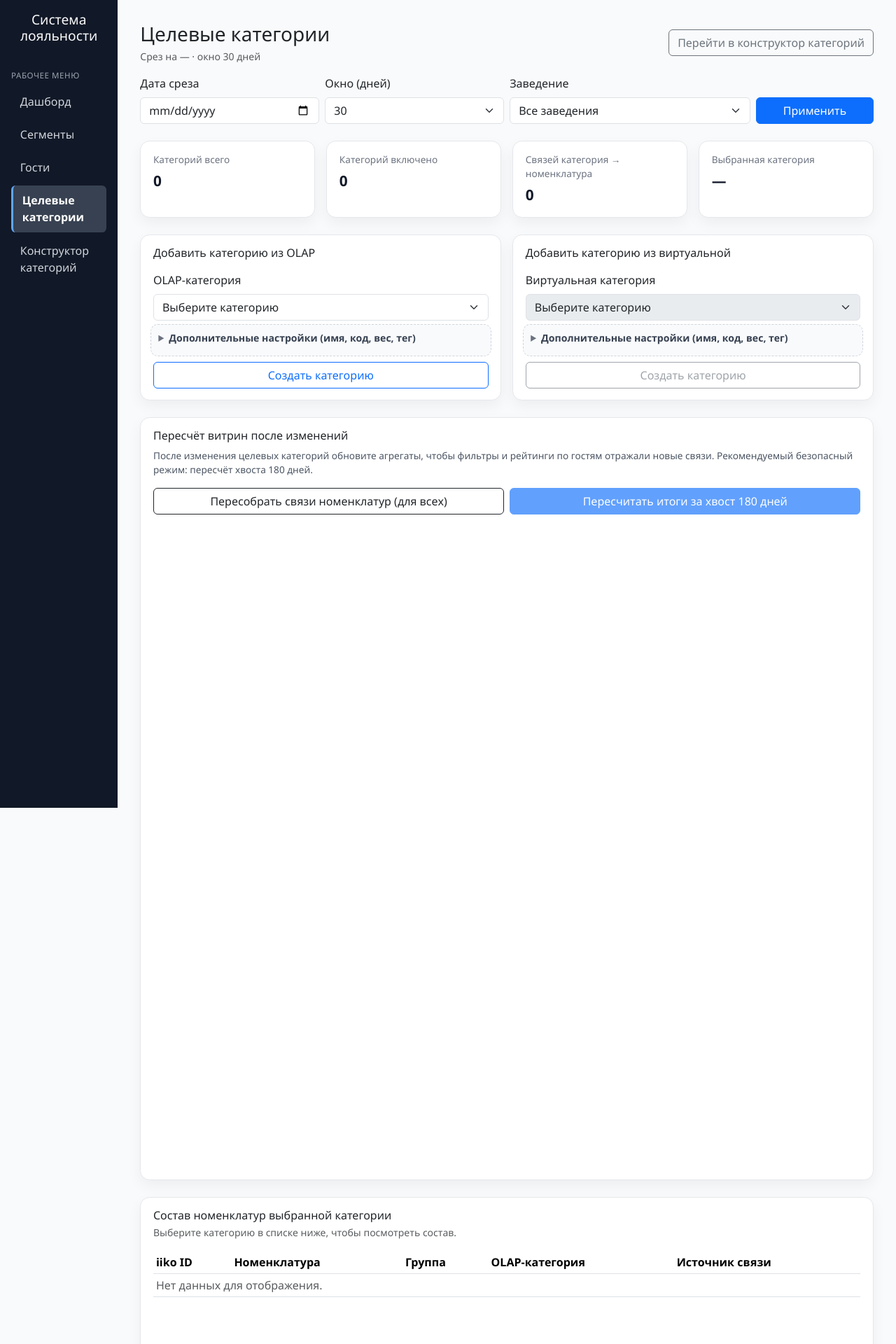
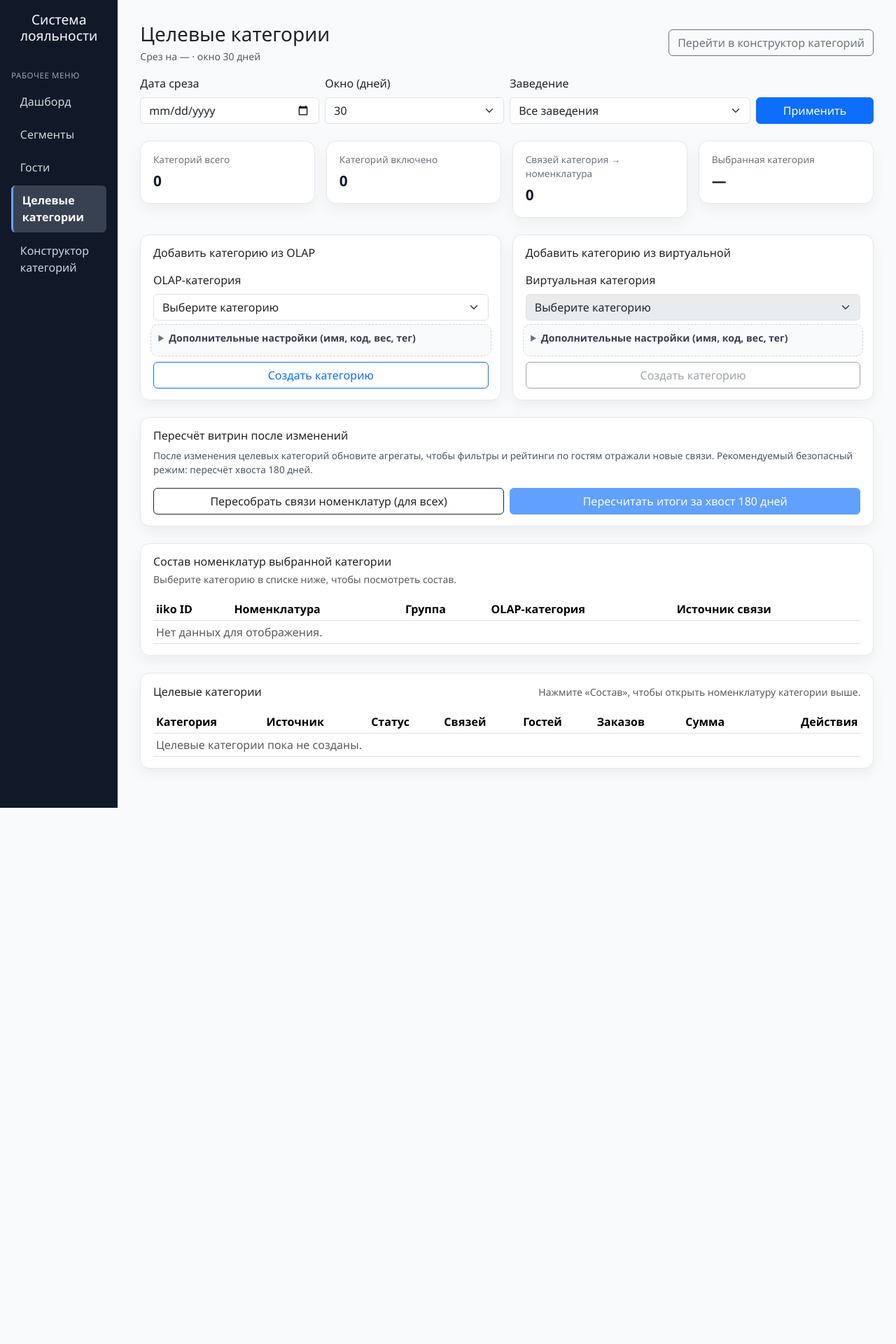
Before and after one commit to Evgl2004/bonusart_01, a Django app: page /focus-categories/ in a window 1280 px wide. Shown: the top 1920 px of the page at 70% size. After the commit the page ends 1154 px from the top, so only its background shows below. Run offline with Django 5.2, Linux system fonts and the light colour scheme; data that the repository does not hold is empty; parts of the project's set-up code (start-up, migrations or seed data) failed here and were passed over; some libraries are stand-ins or nearby versions.

Commit message:
fix(ui): уплотнить вёрстку страницы целевых категорий

```diff
--- a/guests/templates/guests/focus_categories_workbench.html
+++ b/guests/templates/guests/focus_categories_workbench.html
@@ -9,7 +9,6 @@
     border-radius: 0.85rem;
     background: #fff;
     box-shadow: 0 8px 20px rgba(17, 24, 39, 0.05);
-    height: 100%;
   }
 
   .fc-card .card-body {
@@ -29,7 +28,7 @@
   }
 
   .fc-table-wrap {
-    max-height: 520px;
+    max-height: 420px;
     overflow: auto;
   }
 
@@ -59,7 +58,11 @@
   }
 
   .fc-composition-wrap {
-    max-height: 460px;
+    max-height: 320px;
+  }
+
+  .fc-focus-list-wrap {
+    max-height: 360px;
   }
 </style>
 {% endblock %}
@@ -332,7 +335,7 @@
       <span class="small text-muted">Нажмите «Состав», чтобы открыть номенклатуру категории выше.</span>
     </div>
 
-    <div class="fc-table-wrap">
+    <div class="fc-table-wrap fc-focus-list-wrap">
       <table class="table table-sm align-middle mb-0">
         <thead>
           <tr>
```
